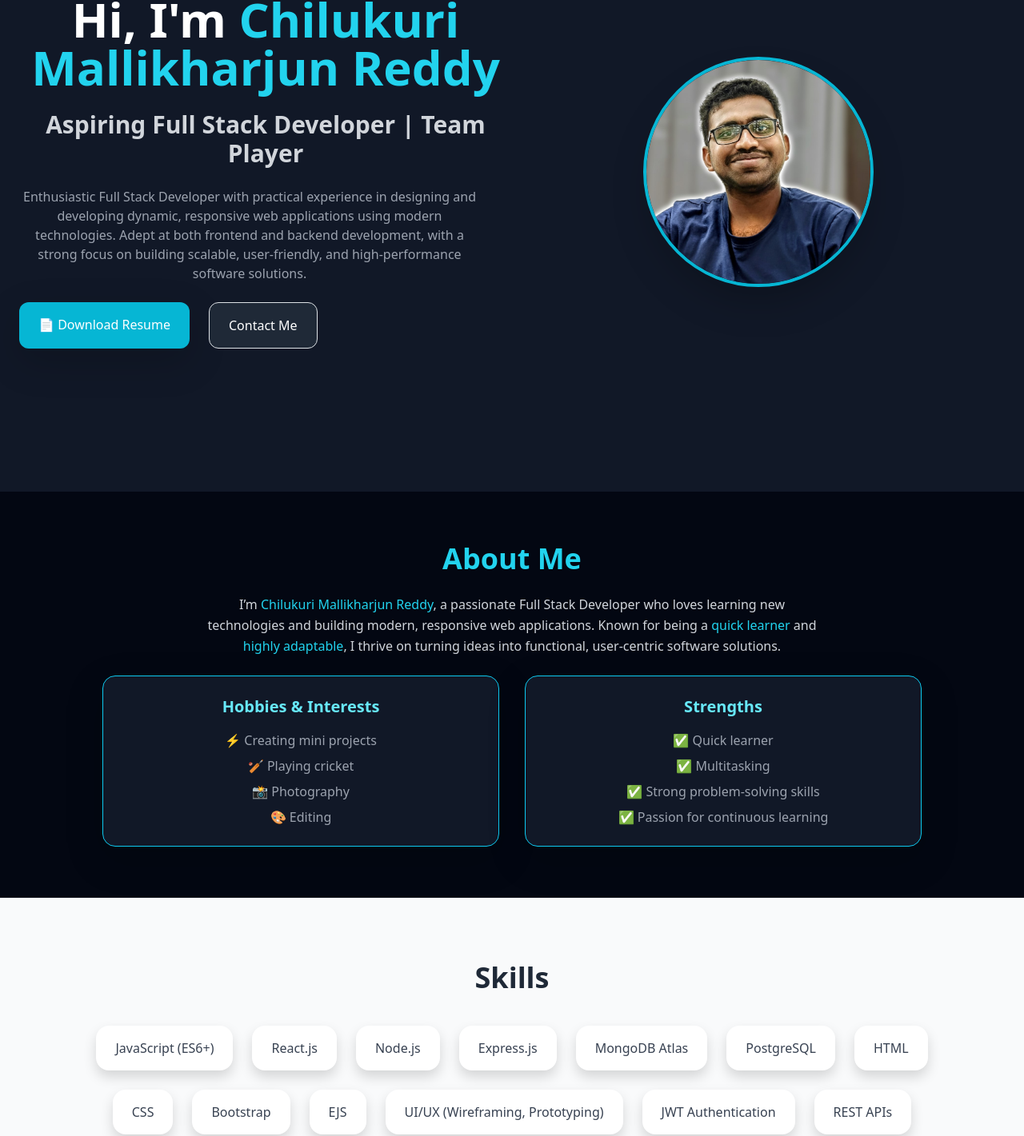
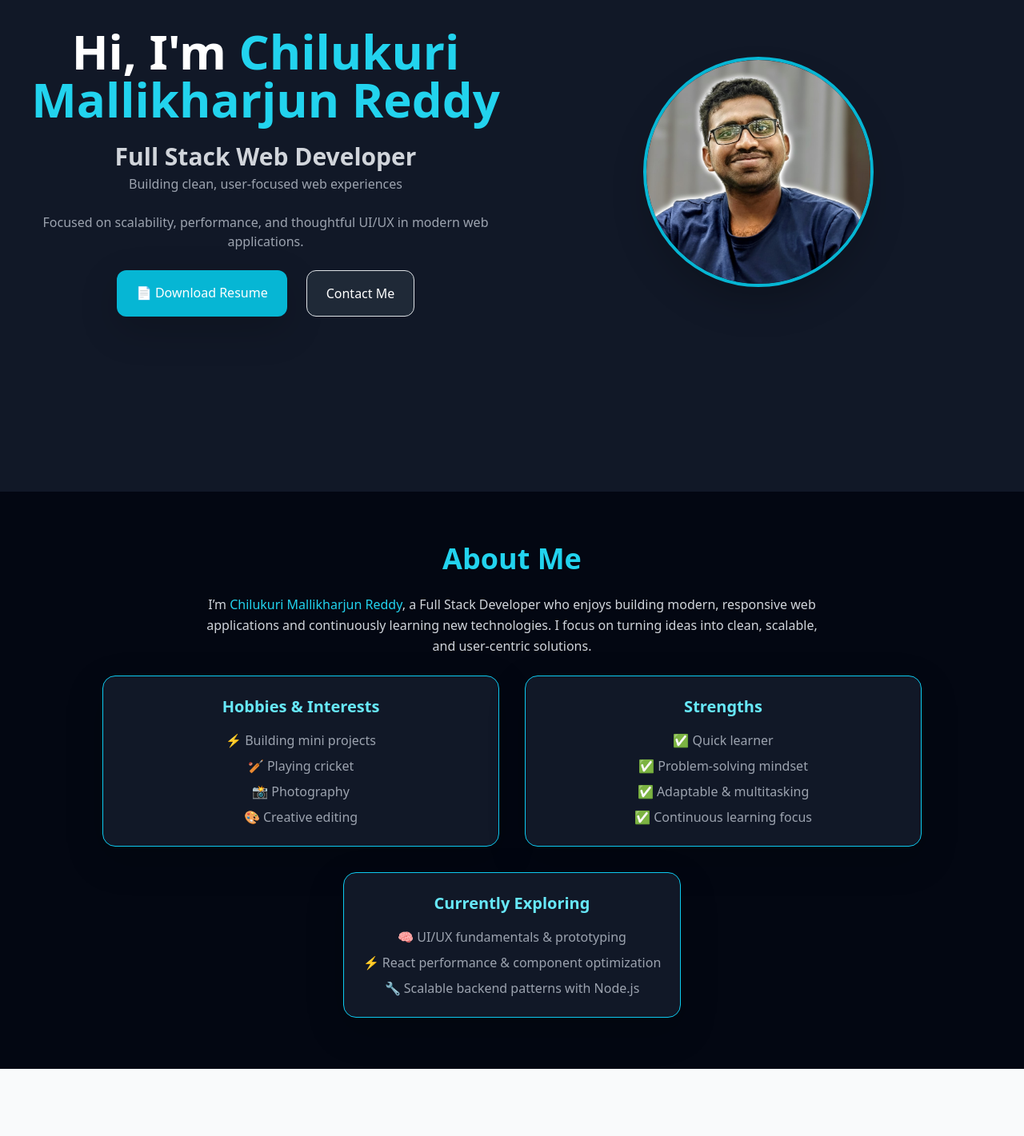
Before and after one commit to MALLIKHARJUNCH-02/Mallikharjun-Reddy-Portfolio, a React (Vite) app: page / in a window 1280 px wide. Shown: the part 265-1686 px from the top of the page at 80% size. Built offline with nearby package versions, Linux system fonts and the light colour scheme.

Commit message:
Updated Hero Section. About section, added exploring section

```diff
--- a/src/data/site.js
+++ b/src/data/site.js
@@ -1,9 +1,10 @@
 // data/site.js
 const siteData = {
   name: "Chilukuri Mallikharjun Reddy",
-  designation: "Aspiring Full Stack Developer | Team Player",
+  designation: "Full Stack Web Developer",
+  tagLine:"Building clean, user-focused web experiences",
   resume: "/resume.pdf",
-  about: `Enthusiastic Full Stack Developer with practical experience in designing and developing dynamic, responsive web applications using modern technologies. Adept at both frontend and backend development, with a strong focus on building scalable, user-friendly, and high-performance software solutions.`,
+  about: `Focused on scalability, performance, and thoughtful UI/UX in modern web applications.`,
 
   skills: [
     "JavaScript (ES6+)",
--- a/src/sections/About.jsx
+++ b/src/sections/About.jsx
@@ -6,7 +6,7 @@ const About = () => {
   const isInView = useInView(ref, { once: true });
 
   return (
-    <section id="about" ref={ref} className="py-16 bg-gray-950 text-white px-6">
+    <section id="about" ref={ref} className="py-16 bg-gray-950 text-white px-6 justify-center">
       <div className="max-w-5xl mx-auto text-center space-y-6">
         <motion.h2
           initial={{ opacity: 0, y: -30 }}
@@ -17,12 +17,9 @@ const About = () => {
           About Me
         </motion.h2>
         <p className="text-gray-300 leading-relaxed max-w-3xl mx-auto">
-          I’m <span className="text-cyan-400">Chilukuri Mallikharjun Reddy</span>, a
-          passionate Full Stack Developer who loves learning new technologies and
-          building modern, responsive web applications. Known for being a
-          <span className="text-cyan-400"> quick learner</span> and
-          <span className="text-cyan-400"> highly adaptable</span>, I thrive on turning
-          ideas into functional, user-centric software solutions.
+          I’m <span className="text-cyan-400">Chilukuri Mallikharjun Reddy</span>, a Full Stack Developer
+          who enjoys building modern, responsive web applications and continuously learning new
+          technologies. I focus on turning ideas into clean, scalable, and user-centric solutions.
         </p>
 
         <div className="grid md:grid-cols-2 gap-8 mt-10">
@@ -41,7 +38,7 @@ const About = () => {
                 animate={isInView ? { opacity: 1, y: 0 } : {}}
                 transition={{ duration: 0.6 }}
               >
-                ⚡ Creating mini projects
+                ⚡ Building mini projects
               </motion.li>
               <motion.li
                 initial={{ opacity: 0, y: 30 }}
@@ -62,7 +59,7 @@ const About = () => {
                 animate={isInView ? { opacity: 1, y: 0 } : {}}
                 transition={{ duration: 0.6 }}
               >
-                🎨 Editing
+                🎨 Creative editing
               </motion.li>
             </ul>
           </motion.div>
@@ -89,22 +86,58 @@ const About = () => {
                 animate={isInView ? { opacity: 1, y: 0 } : {}}
                 transition={{ duration: 0.6 }}
               >
-                ✅ Multitasking
+                ✅ Problem-solving mindset
               </motion.li>
               <motion.li
                 initial={{ opacity: 0, y: 30 }}
                 animate={isInView ? { opacity: 1, y: 0 } : {}}
                 transition={{ duration: 0.6 }}
               >
-                ✅ Strong problem-solving skills
+                ✅ Adaptable & multitasking
               </motion.li>
               <motion.li
                 initial={{ opacity: 0, y: 30 }}
                 animate={isInView ? { opacity: 1, y: 0 } : {}}
                 transition={{ duration: 0.6 }}
               >
-                ✅ Passion for continuous learning
+                ✅ Continuous learning focus
               </motion.li>
+            </ul>
+          </motion.div>
+
+
+          <motion.div
+            initial={{ opacity: 0, y: -30, scale: 0.7 }}
+            animate={isInView ? { opacity: 1, y: 0, scale: 1 } : {}}
+            transition={{ duration: 0.6 }}
+            className="bg-gray-900 p-6 rounded-2xl shadow-lg border-start border-1 border-info shadow md:col-span-2 max-w-xl mx-auto"
+          >
+            <h3 className="text-xl font-semibold text-cyan-300 mb-3">
+              Currently Exploring
+            </h3>
+            <ul className="space-y-2 text-gray-400">
+              <motion.li
+                initial={{ opacity: 0, y: 30 }}
+                animate={isInView ? { opacity: 1, y: 0 } : {}}
+                transition={{ duration: 0.6 }}
+              >
+               🧠 UI/UX fundamentals & prototyping
+              </motion.li>
+              <motion.li
+                initial={{ opacity: 0, y: 30 }}
+                animate={isInView ? { opacity: 1, y: 0 } : {}}
+                transition={{ duration: 0.6 }}
+              >
+              ⚡ React performance & component optimization
+              </motion.li>
+              <motion.li
+                initial={{ opacity: 0, y: 30 }}
+                animate={isInView ? { opacity: 1, y: 0 } : {}}
+                transition={{ duration: 0.6 }}
+              >
+               🔧 Scalable backend patterns with Node.js
+              </motion.li>
+
             </ul>
           </motion.div>
         </div>
--- a/src/sections/Hero.jsx
+++ b/src/sections/Hero.jsx
@@ -29,11 +29,27 @@ const Hero = () => {
                         className="text-2xl md:text-3xl font-semibold text-gray-300">
                         {siteData.designation}
                     </motion.h2>
-                    <p className="text-gray-400 max-w-xl">
+                    <motion.p
+                        initial={{ opacity: 0, y: -30, scale: 0.9 }}
+                        animate={isInView ? { opacity: 1, y: 0, scale: 1 } : {}}
+                        transition={{ duration: 0.6 }}
+                        className="text-sm md:text-base font-medium text-gray-400 mt-1">
+                        {siteData.tagLine}
+                    </motion.p>
+
+                    <motion.p
+                        initial={{ opacity: 0, y: -30, scale: 0.9 }}
+                        animate={isInView ? { opacity: 1, y: 0, scale: 1 } : {}}
+                        transition={{ duration: 0.6 }}
+                        className="text-sm md:text-base font-medium text-gray-400">
                         {siteData.about}
-                    </p>
+                    </motion.p>
+                    {/* <p className="text-sm md:text-base leading-relaxed text-gray-400 max-w-xl">
+                        {siteData.about}
+                    </p> */}
 
-                    <div className="flex flex-col md:flex-row gap-4 justify-center md:justify-start">
+
+                    <div className="flex flex-col md:flex-row gap-4 justify-center md:justify-center">
                         <motion.a
                             initial={{ opacity: 0, y: -30, scale: 0.9 }}
                             animate={isInView ? { opacity: 1, y: 0, scale: 1 } : {}}
@@ -42,7 +58,7 @@ const Hero = () => {
                             download
                             className="bg-cyan-500 hover:bg-cyan-600 px-6 py-3 rounded-xl font-medium shadow-lg"
                         >
-                           📄 Download Resume
+                            📄 Download Resume
                         </motion.a>
                         <motion.a
                             initial={{ opacity: 0, y: -30, scale: 0.9 }}
```
